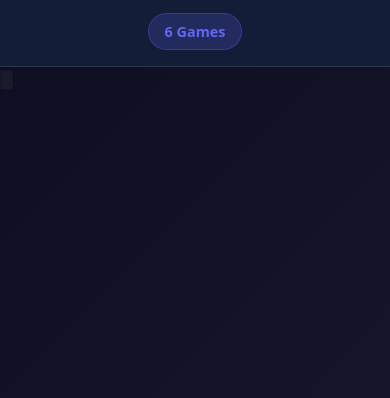
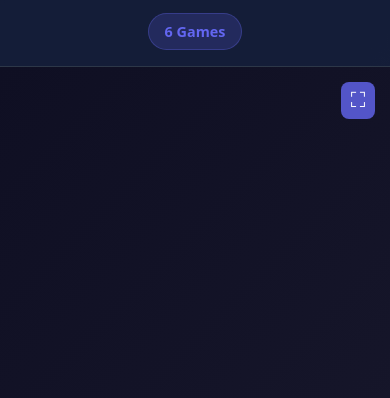
Before and after one commit to Luffytaroglitch/Launcherable, a website: page index.html in a window 390 px wide. Shown: the part 62-460 px from the top of the page. Drawn offline with Linux system fonts and the light colour scheme.

Commit message:
Add fullscreen button styles
Added styles for fullscreen button with hover effects.

```diff
--- a/style.css
+++ b/style.css
@@ -352,6 +352,27 @@ body {
     gap: 1rem;
   }
 
+  .fullscreen-btn {
+  position: absolute;
+  top: 15px;
+  right: 15px;
+  background: rgba(99, 102, 241, 0.8);
+  color: #fff;
+  border: none;
+  font-size: 1.3rem;
+  padding: 0.4rem 0.6rem;
+  border-radius: 8px;
+  cursor: pointer;
+  z-index: 5;
+  transition: background 0.3s ease, transform 0.2s ease;
+}
+
+.fullscreen-btn:hover {
+  background: rgba(139, 92, 246, 1);
+  transform: scale(1.05);
+}
+
+
   .sidebar {
     width: 100%;
     max-width: 300px;
```
